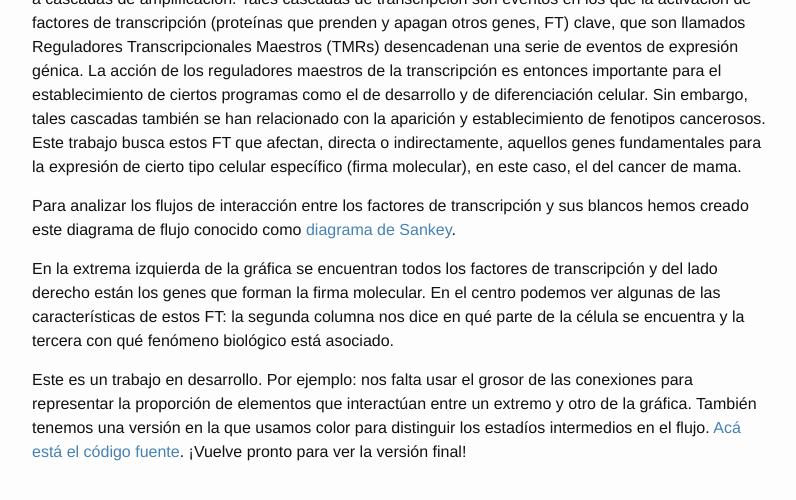
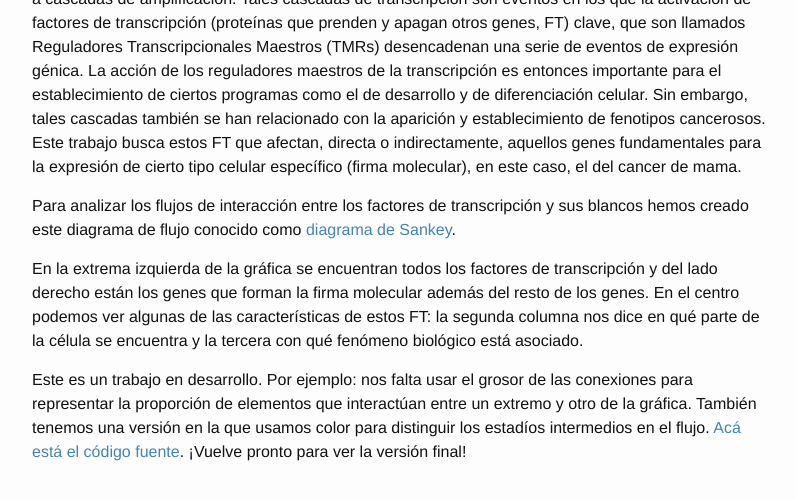
Before and after one commit to LC3-INMEGEN/LC3-INMEGEN.github.io, a Jekyll site: the page built from _posts/2015/2015-10-02-sankey_tmr.md, in a window 1280 px wide and 900 px high, scrolled down 455 px. Shown: the top 500 px of the window, without its empty margins (238-1034 px from the left). Built offline with Jekyll 4.4.1, drawn with Linux system fonts in a browser that asks for light colours; nearby versions of some CDN libraries; comment, search, counter and statistics services are not loaded.

Commit message:
el resto de los genes

```diff
--- a/_posts/2015/2015-10-02-sankey_tmr.md
+++ b/_posts/2015/2015-10-02-sankey_tmr.md
@@ -39,7 +39,7 @@ conocido como
 
 En la extrema izquierda de la gráfica se encuentran todos los factores
 de transcripción y del lado derecho están los genes que forman la
-firma molecular. En el centro podemos ver algunas de las
+firma molecular además del resto de los genes. En el centro podemos ver algunas de las
 características de estos FT: la segunda columna nos dice en qué parte
 de la célula se encuentra y la tercera con qué fenómeno biológico está
 asociado.
```
